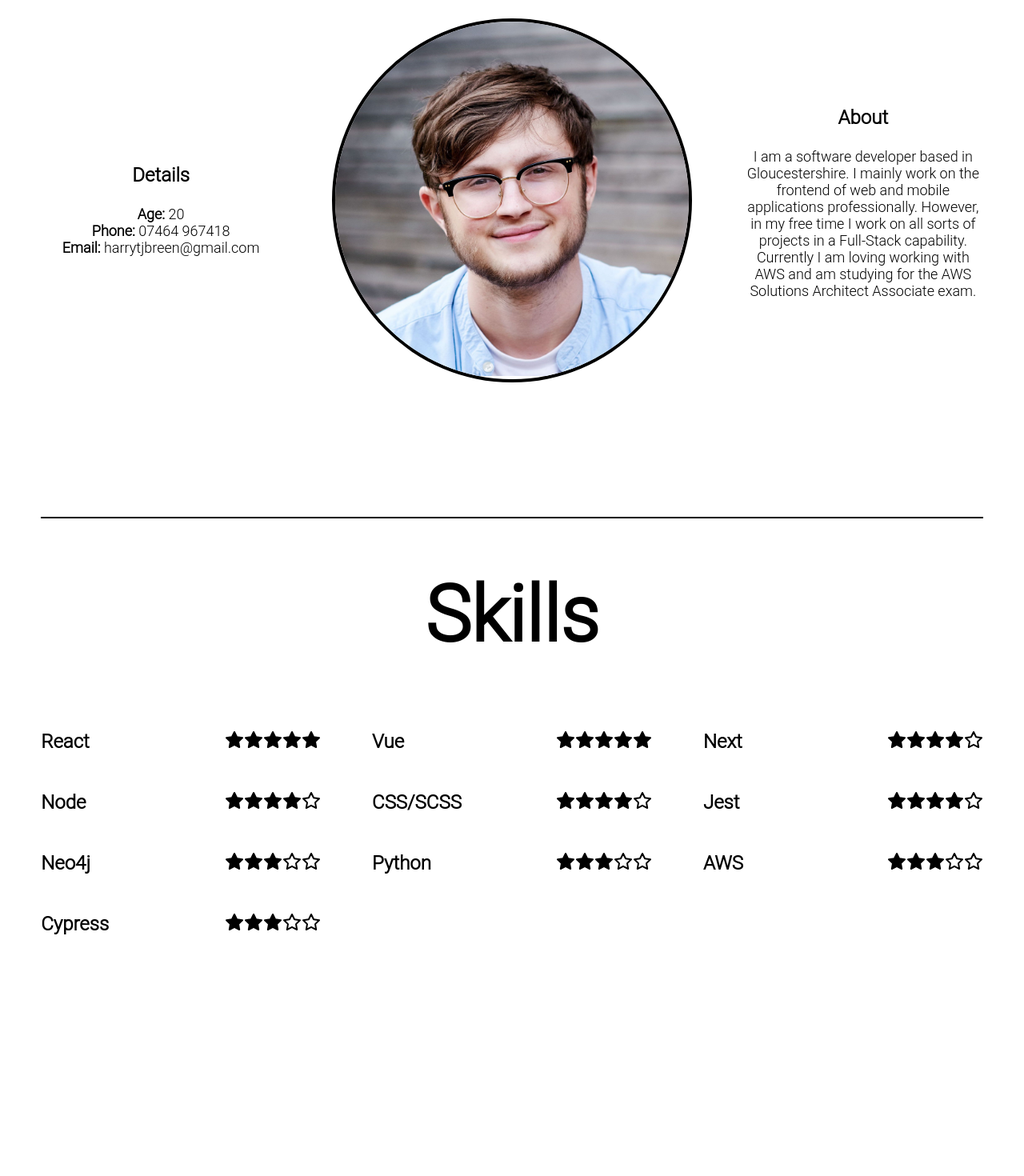
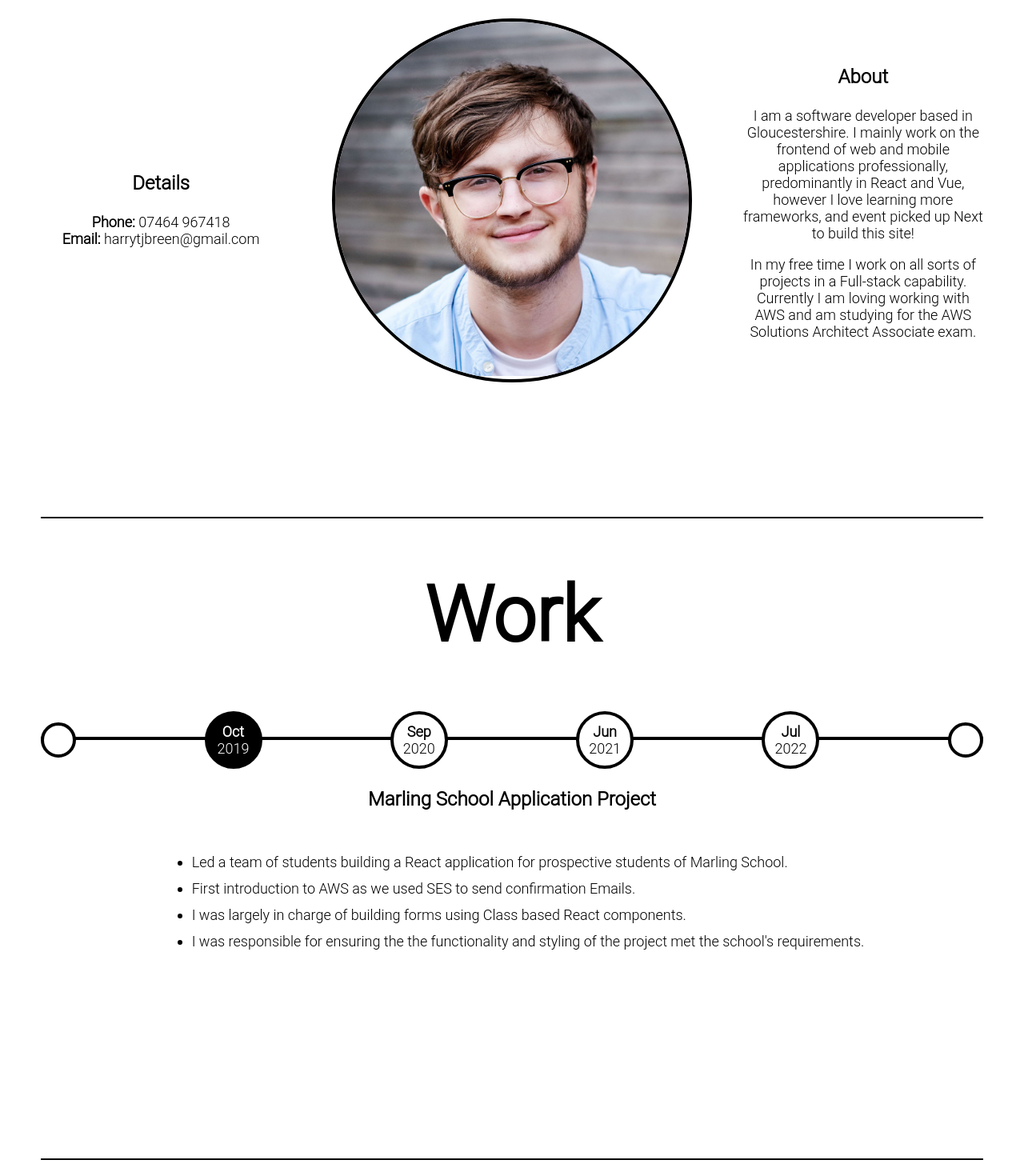
Before and after one commit to harrytjbreen/portfolio, a Next.js app: page / in a window 1280 px wide. Shown: the part 1020-2490 px from the top of the page at 80% size. Built offline with nearby package versions, Linux system fonts and the light colour scheme.

Commit message:
feat: removed skills, updated text

```diff
--- a/Components/About.tsx
+++ b/Components/About.tsx
@@ -5,17 +5,6 @@ import imageLoader from "../loader";
 import { AboutContainer, ImageContainer } from "./Styled/Containers";
 
 const About = () => {
-  const getAge = () => {
-    const today = new Date();
-    const birthDate = new Date(2002, 3, 6);
-    let age = today.getFullYear() - birthDate.getFullYear();
-    const m = today.getMonth() - birthDate.getMonth();
-    if (m < 0 || (m === 0 && today.getDate() < birthDate.getDate())) {
-      age--;
-    }
-    return age;
-  };
-
   return (
     <MobileContext.Consumer>
       {(isMobile) => (
@@ -25,9 +14,6 @@ const About = () => {
             <div>
               <h3>Details</h3>
               <div>
-                <div>
-                  <b>Age:</b> {getAge()}
-                </div>
                 <div>
                   <b>Phone:</b> 07464 967418
                 </div>
@@ -39,6 +25,7 @@ const About = () => {
             <ImageContainer>
               <Image
                 loader={imageLoader}
+                alt={"Harry Breen"}
                 src={require("../public/images/headshot.jpeg")}
               />
             </ImageContainer>
@@ -47,10 +34,14 @@ const About = () => {
               <p>
                 I am a software developer based in Gloucestershire. I mainly
                 work on the frontend of web and mobile applications
-                professionally. However, in my free time I work on all sorts of
-                projects in a Full-Stack capability. Currently I am loving
-                working with AWS and am studying for the AWS Solutions Architect
-                Associate exam.
+                professionally, predominantly in React and Vue, however I love
+                learning more frameworks, and event picked up Next to build this
+                site!
+              </p>
+              <p>
+                In my free time I work on all sorts of projects in a Full-stack
+                capability. Currently I am loving working with AWS and am
+                studying for the AWS Solutions Architect Associate exam.
               </p>
             </div>
           </AboutContainer>
--- a/Components/LinkDialog.tsx
+++ b/Components/LinkDialog.tsx
@@ -21,7 +21,7 @@ const LinkDialog: React.FC = () => {
   return (
     <LinkContainer>
       {Links.map((link, i) => (
-        <Link i={i} href={link.link}>
+        <Link i={i} href={link.link} key={link.link}>
           <link.svg />
         </Link>
       ))}
--- a/Components/NameContent.tsx
+++ b/Components/NameContent.tsx
@@ -3,7 +3,7 @@ import useTypeContent from "../hooks/useTypeContent";
 import Container from "./Styled/Containers";
 import { SubTitle, Title } from "./Styled/Titles";
 
-const subTitles = ["Web Developer", "Website Designer", "Mobile App Developer"];
+const subTitles = ["Full-stack Developer", "Web Developer", "Mobile App Developer"];
 
 const NameContent: React.FC = () => {
   const text = useTypeContent(subTitles, 100, 2000, 3000);
--- a/Components/Skills/SkillItem.tsx
+++ /dev/null
@@ -1,22 +0,0 @@
-import React from "react";
-import { Skill } from "../../model/Skill";
-import Star from "../../svg/Star";
-import { SkillItemContainer } from "../Styled/Containers";
-
-const SkillItem: React.FC<Skill> = ({ name, level }) => {
-  return (
-    <SkillItemContainer hCenter>
-      <h3>{name}</h3>
-      <div>
-        {[...Array(level)].map(() => (
-          <Star filled />
-        ))}
-        {[...Array(5 - level)].map(() => (
-          <Star />
-        ))}
-      </div>
-    </SkillItemContainer>
-  );
-};
-
-export default SkillItem;
--- a/Components/Skills/index.tsx
+++ /dev/null
@@ -1,17 +0,0 @@
-import React from "react";
-import SkillsList from "../../data/Skills";
-import { SkillsContainer } from "../Styled/Containers";
-import SkillItem from "./SkillItem";
-
-const Skills: React.FC = () => (
-  <div id={"skills"}>
-    <h1>Skills</h1>
-    <SkillsContainer>
-      {SkillsList.map((skill) => (
-        <SkillItem key={skill.name} name={skill.name} level={skill.level} />
-      ))}
-    </SkillsContainer>
-  </div>
-);
-
-export default Skills;
--- a/Components/Timeline/index.tsx
+++ b/Components/Timeline/index.tsx
@@ -14,7 +14,6 @@ const Timeline: React.FC = () => {
   };
 
   const [selected, _setSelected] = useState(0);
-
   return (
     <MobileContext.Consumer>
       {(isMobile) => (
@@ -28,6 +27,7 @@ const Timeline: React.FC = () => {
                 isSelected={i === selected}
                 date={node.date}
                 id={node.id}
+                key={node.id}
               />
             ))}
             {!isMobile && <NodeCircle small />}
@@ -36,7 +36,7 @@ const Timeline: React.FC = () => {
           <h3>{TimelineNodes[selected].caption}</h3>
           <ul>
             {TimelineNodes[selected].bullets.map((bullet) => (
-              <li>{bullet}</li>
+              <li key={bullet}>{bullet}</li>
             ))}
           </ul>
         </Container>
--- a/data/TimelineNodes.ts
+++ b/data/TimelineNodes.ts
@@ -4,12 +4,12 @@ export default [
   {
     id: 2,
     date: new Date(2019, 9),
-    caption: "Marling Application Project",
+    caption: "Marling School Application Project",
     bullets: [
-      "Led a team of students building a React application for prospective students of Marling ",
-      "First introduction to AWS as we used SES to send confirmation Emails",
-      "I was largely in charge of building forms using Class based React components",
-      "I was responsible for ensuring the the functionality and styling of the project met the schools standards",
+      "Led a team of students building a React application for prospective students of Marling School. ",
+      "First introduction to AWS as we used SES to send confirmation Emails.",
+      "I was largely in charge of building forms using Class based React components.",
+      "I was responsible for ensuring the the functionality and styling of the project met the school's requirements.",
     ],
   },
   {
@@ -23,9 +23,9 @@ export default [
     date: new Date(2021, 5),
     caption: "Apprentice Web Developer - Raytheon",
     bullets: [
-      "I was responsible for creating new, large components in Vue",
-      "I ensured that, for every piece of code that I wrote, the relevant unit and e2e tests were written",
-      "I occasionally wrote some backend code in Flask and ensured that the relevant Swagger Documentation was created",
+      "I was responsible for creating new functionality within a Vue application.",
+      "I ensured that, for every piece of code that I wrote, the relevant unit and e2e tests were written.",
+      "On occasion wrote some backend code in Flask and ensured that the relevant Swagger Documentation was created.",
     ],
   },
   {
@@ -34,8 +34,8 @@ export default [
     caption: "Frontend Developer - Osprey Charging",
     bullets: [
       "I used Vue and Quasar to work on Osprey's Mobile app",
-      "I was responsible for deploying new versions of the app to production",
-      "I wrote all of the unit tests that are currently used, as there were none before I joined",
+      "I was responsible for testing the app with the Product team and deploying new versions of the app to the app stores.",
+      "While at Osprey I worked as a scrum master for a team of 9, this involved leading daily standups and retrospectives, and ensuring that the team was working efficiently.",
     ],
   },
 ] as TimelineNode[];
--- a/hooks/useTypeContent.ts
+++ b/hooks/useTypeContent.ts
@@ -13,7 +13,7 @@ const useTypeContent = (
 
   useEffect(() => {
     setTimeout(() => setWait(false), delay);
-  }, []);
+  }, [delay]);
 
   useEffect(() => {
     if (wait) return;
@@ -30,7 +30,7 @@ const useTypeContent = (
       if (text.length === 1) {
         if (index === sentences.length - 1)
           setTimeout(() => {
-            setIndex(1);
+            setIndex(0);
             setForwards(true);
           }, 100);
         else
@@ -45,7 +45,7 @@ const useTypeContent = (
         speed
       );
     }
-  }, [sentences, text, forwards, wait]);
+  }, [index, sentences, text, forwards, wait, speed, timeAtEnd]);
 
   return text;
 };
--- a/pages/index.tsx
+++ b/pages/index.tsx
@@ -1,12 +1,10 @@
 import React, { useEffect, useState } from "react";
 import type { NextPage } from "next";
-import Head from "next/head";
 import { ThemeProvider } from "styled-components";
 import GlobalStyle from "../theme/globalStyles";
 import theme, { dark, light } from "../theme/theme";
 import { RootContainer } from "../Components/Styled/Containers";
 import NameContent from "../Components/NameContent";
-import Skills from "../Components/Skills";
 import About from "../Components/About";
 import useIsMobile from "../hooks/useIsMobile";
 import MobileContext from "../hooks/MobileContext";
@@ -22,9 +20,6 @@ const Home: NextPage = () => {
 
   useEffect(() => {
     setMounted(true);
-  });
-
-  useEffect(() => {
     if (
       window.matchMedia &&
       window.matchMedia("(prefers-color-scheme: dark)").matches
@@ -38,41 +33,11 @@ const Home: NextPage = () => {
     <MobileContext.Provider value={isMobile}>
       <ThemeProvider theme={Theme}>
         <GlobalStyle />
-        <Head>
-          <title>Harry Breen</title>
-          <meta name="description" content="Harry Breen's Portfolio" />
-          <meta name="author" content="Harry Breen" />
-          <meta property="og:url" content="harrybreen.co.uk" key="ogurl" />
-          <meta property="og:type" content="website" key="ogtype" />
-          <meta
-            property="og:site_name"
-            content="Harry Breen's Portfolio"
-            key="ogsitename"
-          />
-          <meta
-            property="og:title"
-            content="Harry Breen's Portfolio"
-            key="ogtitle"
-          />
-          <meta
-            property="og:description"
-            content="The place to see all of my web based work"
-            key="ogdesc"
-          />
-          <meta
-            property="og:image"
-            content="https://harrybreen.co.uk/images/headshot.jpeg"
-            key="ogimg"
-          />
-          <link rel="icon" href="/favicon.ico" />
-        </Head>
-
         <main>
           <LinkDialog />
           <RootContainer>
             <NameContent />
             <About />
-            <Skills />
             <Timeline />
           </RootContainer>
         </main>
```
